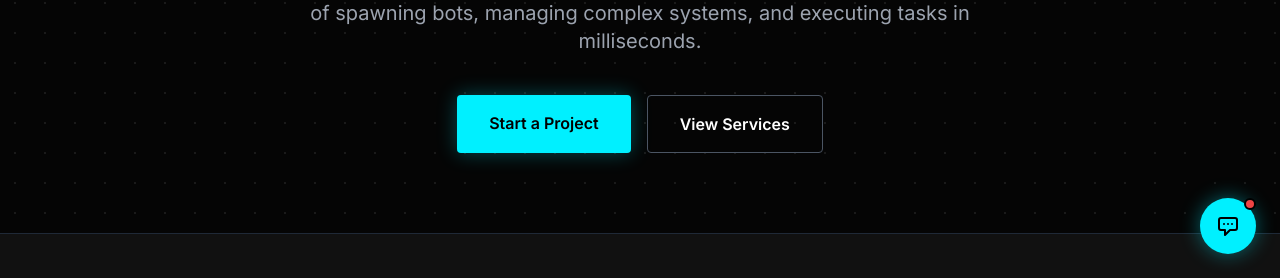
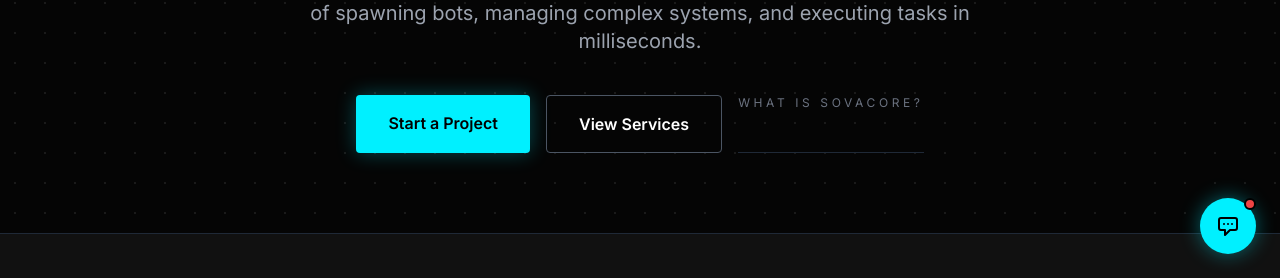
Before and after one commit to Intercost/sovacore, a plain HTML site: page index.html in a window 1280 px wide. Shown: the part 522-800 px from the top of the page. Drawn offline with nearby package versions, Linux system fonts and the light colour scheme.

Commit message:
about addition

```diff
--- a/index.html
+++ b/index.html
@@ -110,6 +110,9 @@
                 </a>
                 <a href="#services" class="border border-gray-600 px-8 py-4 rounded font-bold hover:border-white transition">
                     View Services
+                </a>
+                <a href="about.html" class="text-gray-500 text-xs uppercase tracking-[0.3em] hover:text-white transition border-b border-gray-800 pb-1 inline-block">
+                    What Is SovaCore?
                 </a>
             </div>
         </div>
```
